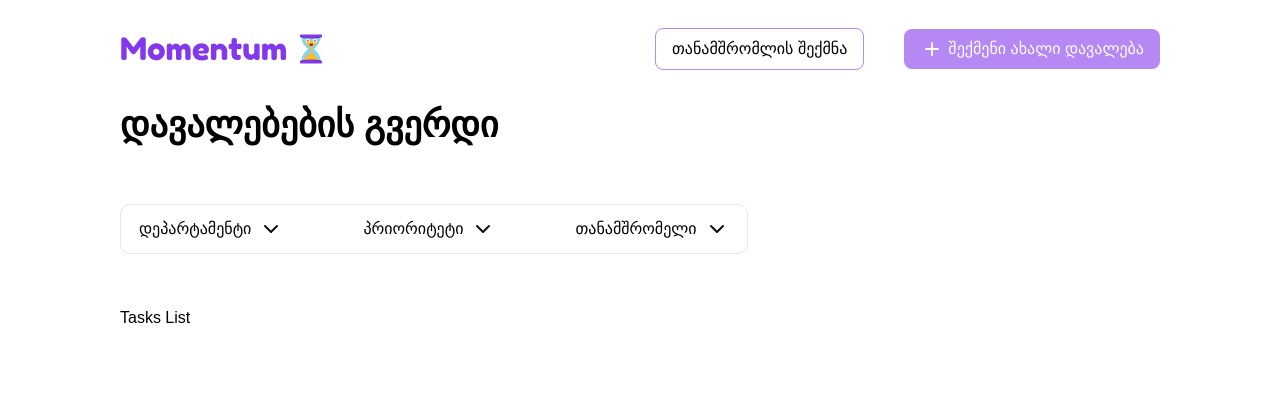
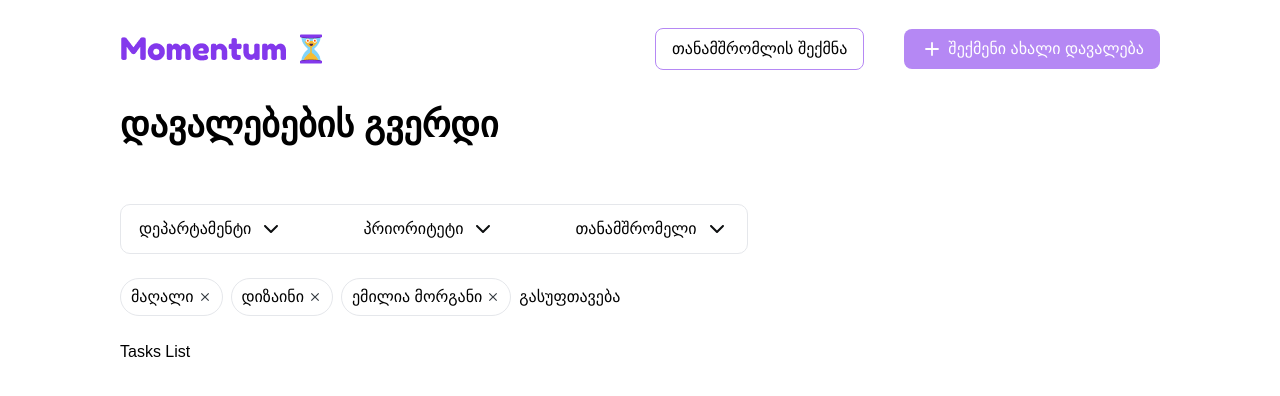
Before and after one commit to gonjila/momentum-redberry, a Next.js app: page / in a window 1280 px wide. Shown: the top 396 px of the page. Built offline with nearby package versions, Linux system fonts and the light colour scheme.

Commit message:
feat: make filter results

```diff
--- a/src/app/page.tsx
+++ b/src/app/page.tsx
@@ -2,7 +2,7 @@ import { TasksFilter, TasksList } from "@/components";
 
 export default function Home() {
   return (
-    <main className="flex flex-col gap-13">
+    <main className="flex flex-col">
       <h1 className="text-[36px] font-semibold">დავალებების გვერდი</h1>
 
       <TasksFilter />
--- /dev/null
+++ b/src/components/FilterResultItem.tsx
@@ -0,0 +1,21 @@
+import Icon from "./icons";
+
+type IProps = {
+  title: string;
+  onClear: () => void;
+};
+
+function FilterResultItem({ title, onClear }: IProps) {
+  return (
+    <button
+      onClick={onClear}
+      className="flex items-center gap-1 rounded-full border border-gray-200 px-2.5 py-1.5"
+    >
+      <span>{title}</span>
+
+      <Icon iconName="close" width={14} height={14} />
+    </button>
+  );
+}
+
+export default FilterResultItem;
--- a/src/components/TasksFilter.tsx
+++ b/src/components/TasksFilter.tsx
@@ -5,6 +5,7 @@ import { useEffect, useRef, useState } from "react";
 import FilterTypeBtn from "./FilterTypeBtn";
 import MainButton from "./MainButton";
 import FilterContentItem from "./FilterContentItem";
+import FilterResultItem from "./FilterResultItem";
 
 function TasksFilter() {
   const [chosenFilter, setChosenFilter] = useState<1 | 2 | 3 | null>(null);
@@ -26,7 +27,7 @@ function TasksFilter() {
   }, []);
 
   return (
-    <div ref={dropdownRef} className="relative max-w-max">
+    <div ref={dropdownRef} className="relative mt-[52px] mb-6 flex max-w-max flex-col gap-6">
       <div className="flex items-center gap-11 rounded-[10px] border border-gray-200">
         <FilterTypeBtn
           title="დეპარტამენტი"
@@ -45,6 +46,7 @@ function TasksFilter() {
         />
       </div>
 
+      {/* dropdown */}
       <div
         onBlur={() => setChosenFilter(null)}
         className={`border-main absolute top-[120%] flex w-full flex-col gap-6 overflow-hidden rounded-xl bg-white transition-all ${chosenFilter ? "border px-8 pt-10 pb-5 opacity-100" : "h-0 p-0 opacity-0"}`}
@@ -71,6 +73,14 @@ function TasksFilter() {
           <MainButton variant="rounded" title="არჩევა" onClick={() => {}} />
         </div>
       </div>
+
+      <div className="flex items-center gap-2">
+        <FilterResultItem title="მაღალი" onClear={() => {}} />
+        <FilterResultItem title="დიზაინი" onClear={() => {}} />
+        <FilterResultItem title="ემილია მორგანი" onClear={() => {}} />
+
+        <button>გასუფთავება</button>
+      </div>
     </div>
   );
 }
--- /dev/null
+++ b/src/components/icons/Close.tsx
@@ -0,0 +1,21 @@
+type IProps = {
+  width?: number;
+  height?: number;
+  color?: string;
+};
+
+function Add({ width, height, color }: IProps) {
+  return (
+    <svg
+      xmlns="http://www.w3.org/2000/svg"
+      viewBox="0 -960 960 960"
+      width={height || "24px"}
+      height={width || "24px"}
+      fill={color || "#343A40"}
+    >
+      <path d="m256-200-56-56 224-224-224-224 56-56 224 224 224-224 56 56-224 224 224 224-56 56-224-224-224 224Z" />
+    </svg>
+  );
+}
+
+export default Add;
--- a/src/components/icons/index.tsx
+++ b/src/components/icons/index.tsx
@@ -1,8 +1,9 @@
 import Add from "./Add";
 import BottomAngle from "./BottomAngle";
 import Check from "./Check";
+import Close from "./Close";
 
-export type IconNameType = "add" | "bottom-angle" | "check";
+export type IconNameType = "add" | "bottom-angle" | "check" | "close";
 
 interface IconProps {
   iconName: IconNameType;
@@ -24,6 +25,9 @@ const Icon = ({ iconName, width, height, color }: IconProps) => {
     case "check":
       IconComponet = Check;
       break;
+    case "close":
+      IconComponet = Close;
+      break;
     default: {
       return null;
     }
```
